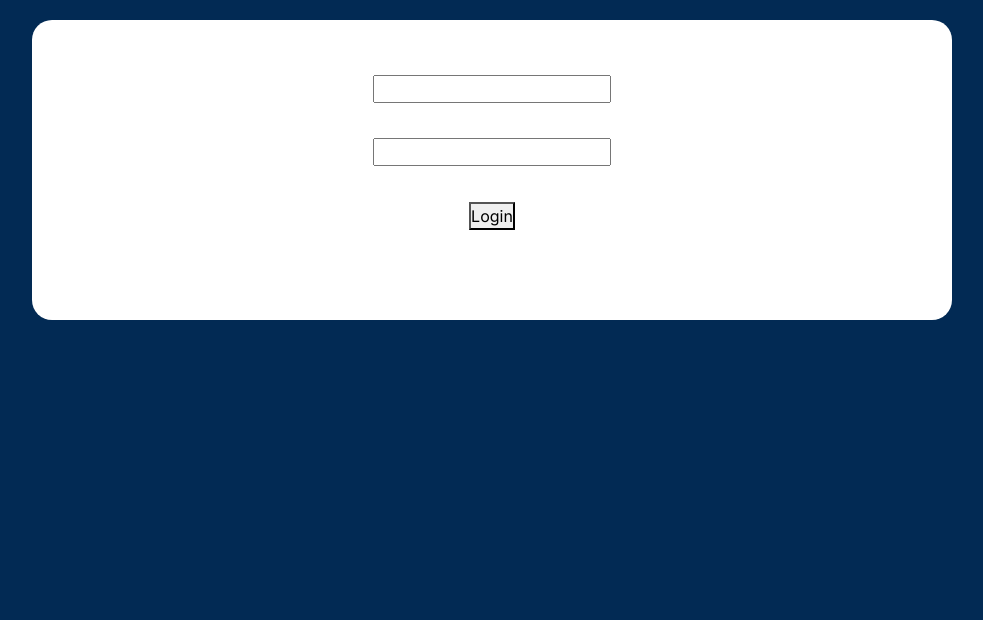
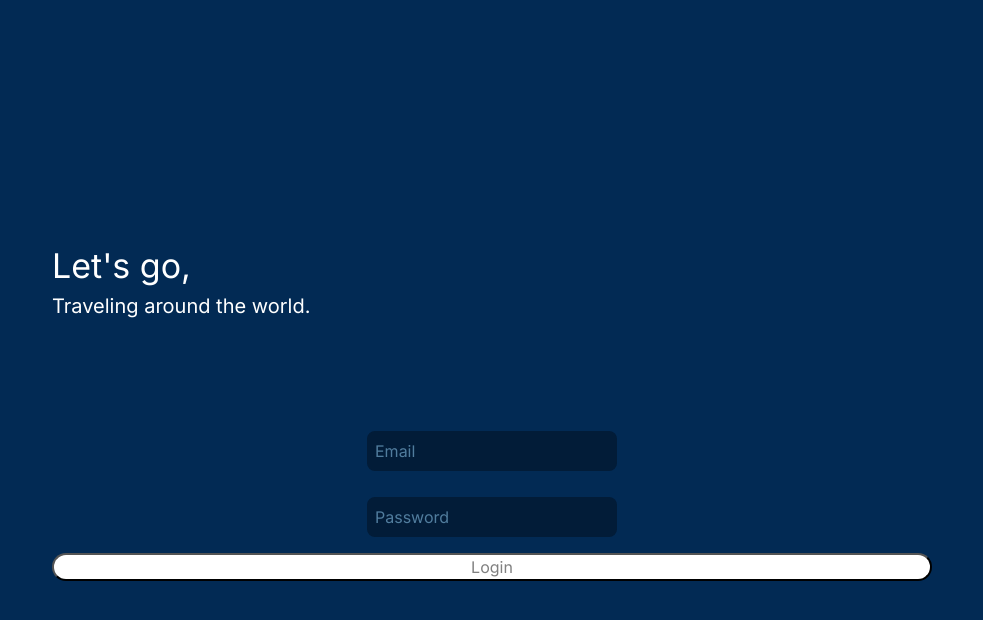
Before and after one commit to diveshkswn/travel-genie, a Next.js app: page /authenticate in a window 1280 px wide. Shown: the top 620 px of the page, without its empty margins (148-1131 px from the left). Built offline with nearby package versions, Linux system fonts and the light colour scheme; no server answers.

Commit message:
login screen

```diff
--- a/components/AuthContainer/AuthContainer.styles.tsx
+++ b/components/AuthContainer/AuthContainer.styles.tsx
@@ -4,13 +4,33 @@ export const AuthContainerDiv = styled("div")<{ $minHeight?: number }>(
   ({ theme, $minHeight }) => `
     height : ${$minHeight}px;
     color : ${theme.colors.secondaryColor};
-    background : ${theme.containerBg};
     padding : 20px;
     border-radius : 20px;
     margin : 20px;
     display: flex;
     flex-direction: column;
     align-items: center;
-    justify-content: space-evenly;
+    .main-text {
+      margin-top: 200px;
+      margin-bottom: 100px;
+      width: 100%;
+      color: white;
+      .main-text-title {
+        font-size: 34px;
+      }
+      .main-text-description {
+        font-size: 20px;
+      }
+    }
+    input {
+      margin: 10px 0;
+      border-radius: 30px;
+    }
+    button {
+      width: 100%;
+      background: white;
+      color: grey;
+      border-radius: 30px;
+    }
 `
 );
--- a/components/AuthContainer/index.tsx
+++ b/components/AuthContainer/index.tsx
@@ -1,6 +1,6 @@
 "use client";
 import { memo } from "react";
-import { FacebookAuth } from "../FacebookAuth";
+// import { FacebookAuth } from "../FacebookAuth";
 import { AuthContainerDiv } from "./AuthContainer.styles";
 import { EmailNameAuth } from "../EmailNameAuth";
 
@@ -8,8 +8,16 @@ export function AuthContainer() {
   return (
     <div className="AuthContainer">
       <AuthContainerDiv $minHeight={300}>
+        <div className="main-text">
+          <div className="main-text-title">
+          Let's go,
+          </div>
+          <div className="main-text-description">
+            Traveling around the world.
+          </div>
+        </div>
         <EmailNameAuth />
-        <FacebookAuth />
+        {/* <FacebookAuth /> */}
       </AuthContainerDiv>
     </div>
   );
--- a/components/EmailNameAuth/index.tsx
+++ b/components/EmailNameAuth/index.tsx
@@ -3,6 +3,7 @@
 import { handleLogin } from "@/utils/helpers";
 import { useRouter } from "next/navigation";
 import { memo, useRef } from "react";
+import { SearchComponent } from "../Search";
 
 export function EmailNameAuth() {
   const nameRef = useRef() as React.MutableRefObject<HTMLInputElement>;
@@ -20,8 +21,10 @@ export function EmailNameAuth() {
   };
   return (
     <>
-      <input type="text" name="name" ref={nameRef} />
-      <input type="email" name="email" ref={emailRef} />
+      <SearchComponent placeholder="Email" />
+      <SearchComponent placeholder="Password" />
+      {/* <input type="text" name="name" ref={nameRef} />
+      <input type="email" name="email" ref={emailRef} /> */}
       <button type="submit" onClick={login}>
         Login
       </button>
--- a/components/Search/Search.tsx
+++ b/components/Search/Search.tsx
@@ -2,11 +2,15 @@
 
 import { memo } from "react";
 import { StyledSearch } from "./index.styles";
+import { PropsTypes } from "./index.types";
 
-export function Search() {
+export function Search(props: PropsTypes) {
+  const {
+    placeholder = 'Search'
+  } = props;
   return (
     <StyledSearch>
-      <input placeholder="Search" className="secondary-bg"/>
+      <input placeholder={placeholder} className="secondary-bg"/>
     </StyledSearch>
   );
 }
--- /dev/null
+++ b/components/Search/index.types.tsx
@@ -0,0 +1,3 @@
+export interface PropsTypes {
+    placeholder?: string;
+}
```
